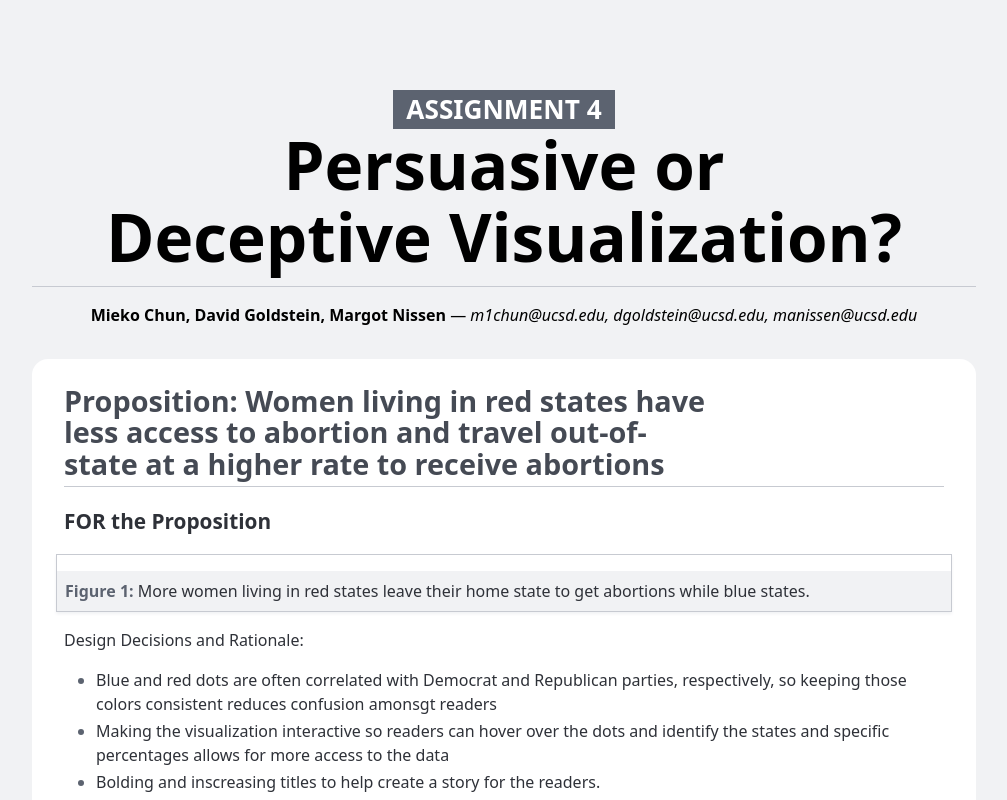
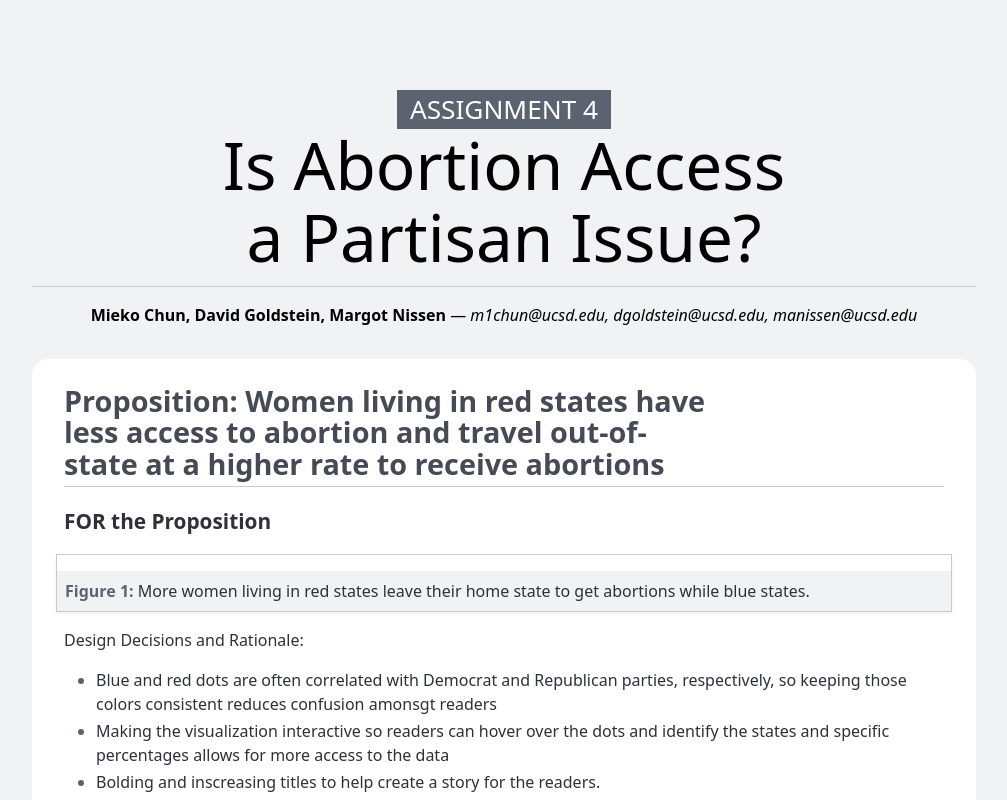
Before and after one commit to m1chun/dsc106-project2, a plain HTML site: page index.html in a window 1280 px wide. Shown: the top 800 px of the page, without its empty margins (136-1143 px from the left). Drawn offline with Linux system fonts and the light colour scheme; a script that the page names is missing.

Commit message:
Update index.html

```diff
--- a/index.html
+++ b/index.html
@@ -46,7 +46,7 @@
       h1 {
         margin-block: 1em 0.5rem;
         font-size: clamp(2.5em, 150% + 2vh + 2vw, 10vmin);
-        font-weight: 800;
+        font-weight: 500;
 
         small {
           display: block;
@@ -150,7 +150,7 @@
     <header>
       <h1>
         <small>Assignment 4</small>
-        Persuasive or Deceptive Visualization?
+        Is Abortion Access a Partisan Issue?
       </h1>
 
       <p><strong>Mieko Chun, David Goldstein, Margot Nissen</strong> — <em>m1chun@ucsd.edu, dgoldstein@ucsd.edu, manissen@ucsd.edu</em></p>
```
